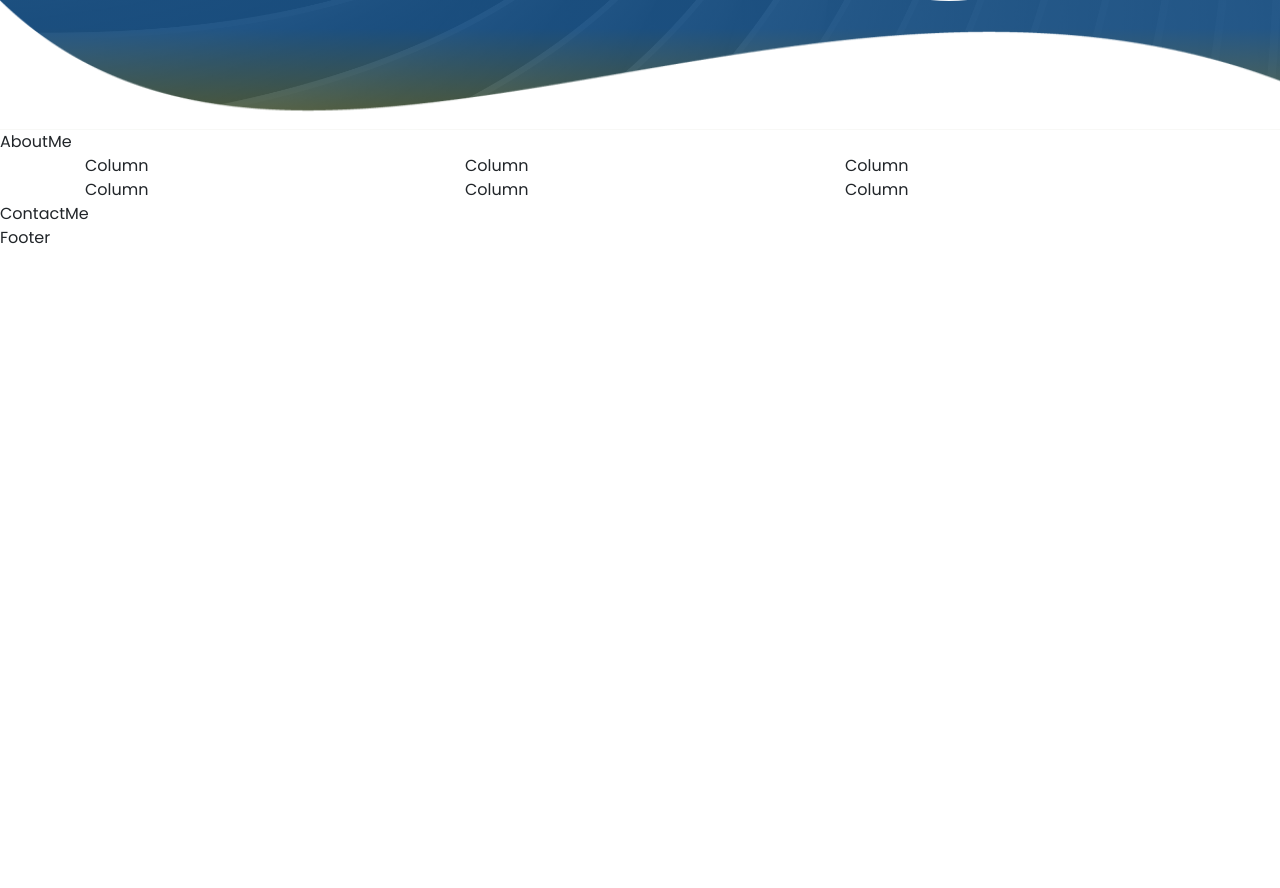
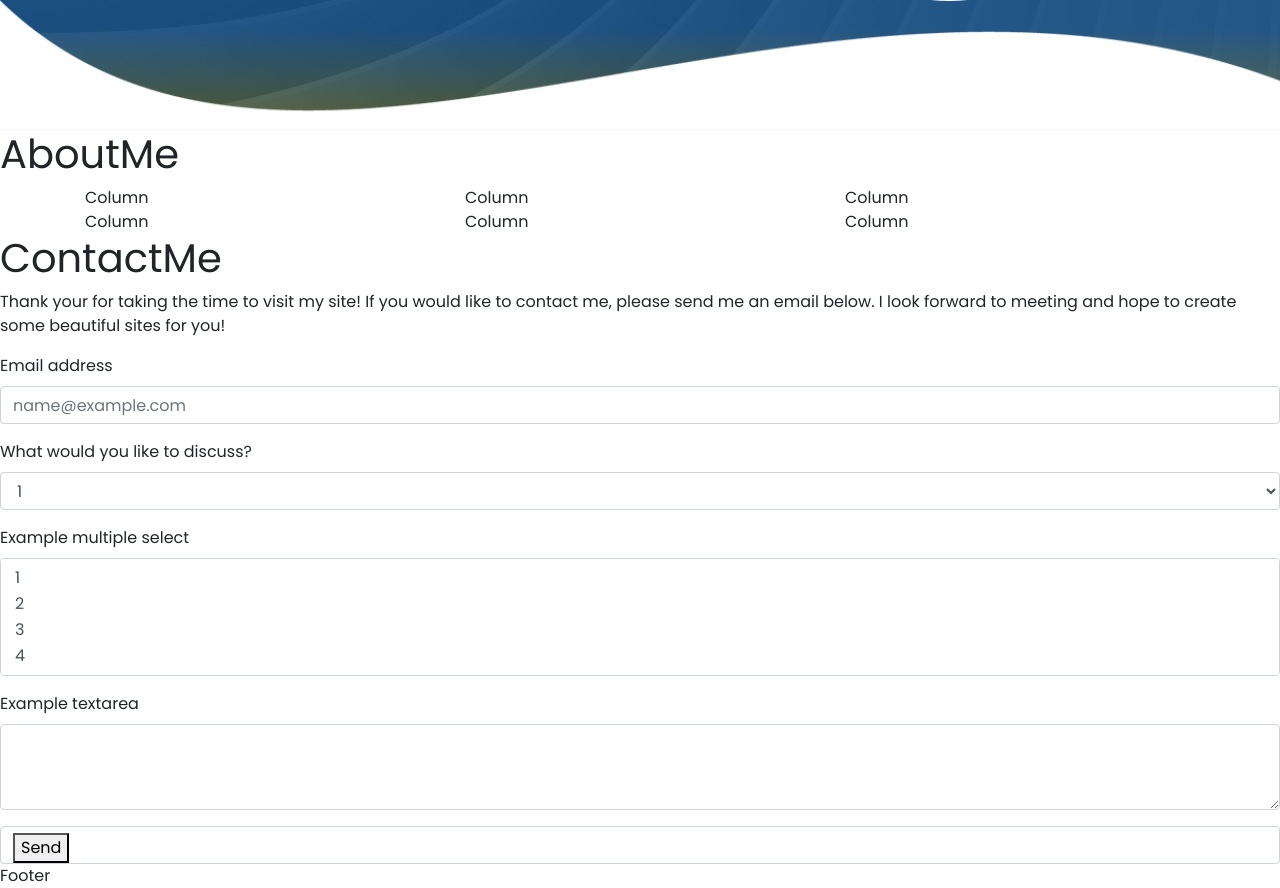
Before and after one commit to BreckCowan/client, a React (Create React App) app: page / in a window 1280 px wide. Shown: the part 380-1268 px from the top of the page. Before the commit the page ends 800 px from the top, so only its background shows below. Built offline with nearby package versions, Linux system fonts and the light colour scheme; a web font is replaced by a local one.

Commit message:
added animation.js, renamed commonUtilities

```diff
--- a/src/MainContainer/AboutMe/AboutMe.js
+++ b/src/MainContainer/AboutMe/AboutMe.js
@@ -1,7 +1,13 @@
 import React from 'react'
+import './AboutMe.css'
 
 export default function AboutMe() {
   return (
-    <div>AboutMe</div>
+    <div>
+    <h1>AboutMe</h1>
+
+
+
+    </div>
   )
 }
--- a/src/MainContainer/ContactMe/ContactMe.js
+++ b/src/MainContainer/ContactMe/ContactMe.js
@@ -1,7 +1,68 @@
-import React from 'react'
+import React from "react";
+import "./ContactMe.css";
 
 export default function ContactMe() {
   return (
-    <div>ContactMe</div>
-  )
+    <div>
+      <h1>ContactMe</h1>
+
+      <p>
+        Thank your for taking the time to visit my site! If you would like to
+        contact me, please send me an email below. I look forward to meeting and
+        hope to create some beautiful sites for you!
+      </p>
+
+      <form>
+        <div className="form-group">
+          <label htmlFor="exampleFormControlInput1">Email address</label>
+          <input
+            type="email"
+            className="form-control"
+            id="exampleFormControlInput1"
+            placeholder="name@example.com"
+          />
+        </div>
+        <div className="form-group">
+          <label htmlFor="exampleFormControlSelect1">
+            What would you like to discuss?
+          </label>
+          <select className="form-control" id="exampleFormControlSelect1">
+            <option>1</option>
+            <option>2</option>
+            <option>3</option>
+            <option>4</option>
+            <option>5</option>
+          </select>
+        </div>
+        <div className="form-group">
+          <label htmlFor="exampleFormControlSelect2">
+            Example multiple select
+          </label>
+          <select
+            multiple
+            className="form-control"
+            id="exampleFormControlSelect2"
+          >
+            <option>1</option>
+            <option>2</option>
+            <option>3</option>
+            <option>4</option>
+            <option>5</option>
+          </select>
+        </div>
+        <div className="form-group">
+          <label htmlFor="exampleFormControlTextarea1">Example textarea</label>
+          <textarea
+            className="form-control"
+            id="exampleFormControlTextarea1"
+            rows={3}
+            defaultValue={""}
+          />
+        </div>
+        <div className="form-control">
+          <button method="submit" type="submit">Send</button>
+        </div>
+      </form>
+    </div>
+  );
 }
--- a/src/MainContainer/PortfolioContainer.js
+++ b/src/MainContainer/PortfolioContainer.js
@@ -1,5 +1,5 @@
 import React from "react";
-import { TOTAL_SCREENS } from "../utilities/commonUtilities";
+import { TOTAL_SCREENS } from "../utilities/CommonUtilities";
 
 export default function PortfolioContainer() {
   const mapAllScreens = () => {
--- a/src/utilities/ScrollService.js
+++ b/src/utilities/ScrollService.js
@@ -1,4 +1,4 @@
-import { TOTAL_SCREENS } from "./commonUtilities";
+import { TOTAL_SCREENS } from "./CommonUtilities";
 import { Subject } from "rxjs";
 import {object} from "prop-types"
 
```
Also changed, not shown: src/utilities/Animations.js (added, +12 -0 lines).
